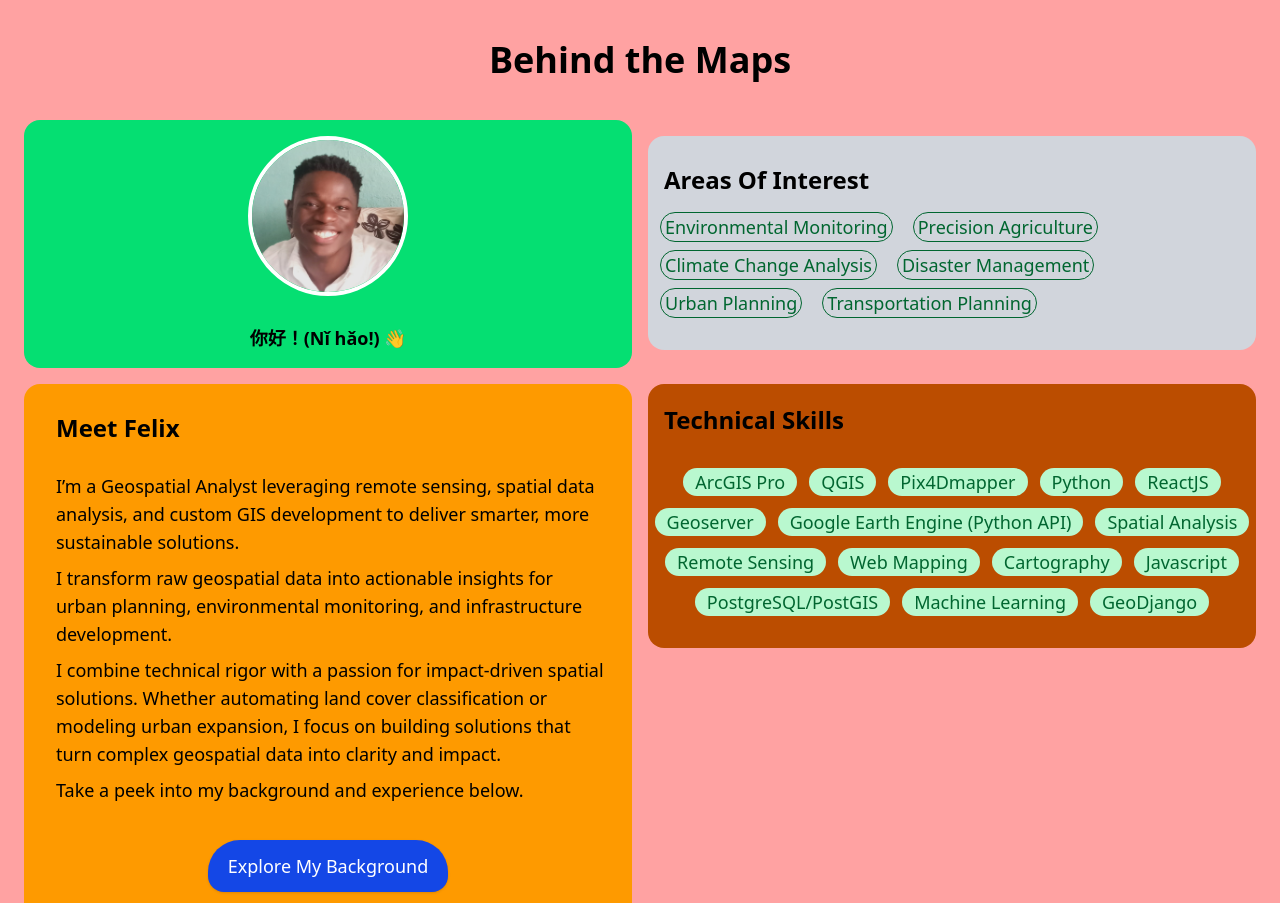
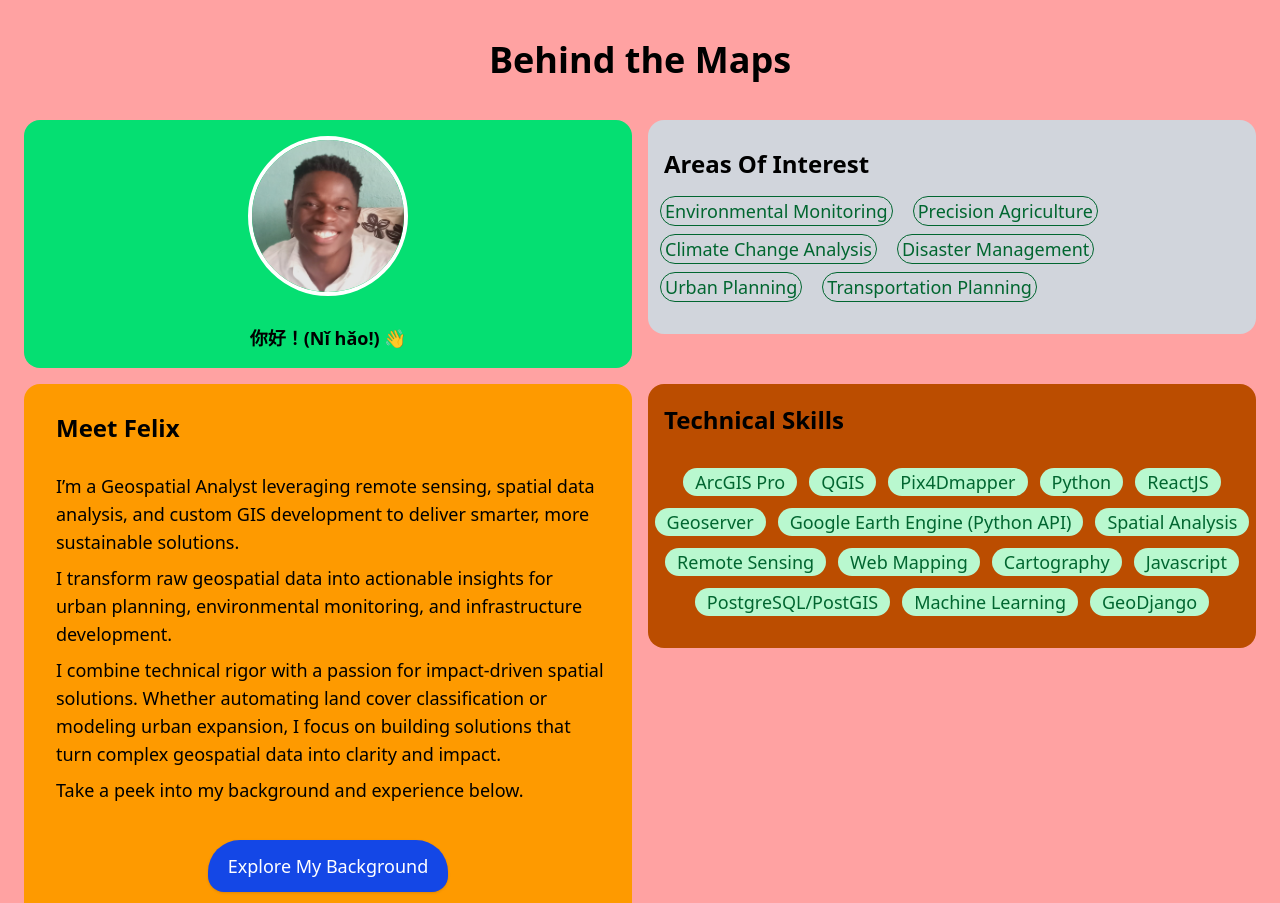
Before and after one commit to FelixOmollo/felix-portfolio, a React (Vite) app: page / in a window 1280 px wide. Shown: the part 840-1743 px from the top of the page. Built offline with nearby package versions, Linux system fonts and the light colour scheme.

Commit message:
Modify cv download link

```diff
--- a/src/components/About.jsx
+++ b/src/components/About.jsx
@@ -63,7 +63,7 @@ export default function About() {
         </div>
 
         {/* Areas of Interest */}
-        <div className="bg-gray-300 rounded-2xl sm:col-span-1 lg:col-span-3 mt-4 sm:mt-63 md:mt-67 lg:mt-4 sm:self-start sm:row-start-1 lg:row-start-1 sm:col-start-1 lg:col-start-4">
+        <div className="bg-gray-300 rounded-2xl sm:col-span-1 lg:col-span-3 mt-4 sm:mt-63 md:mt-67 lg:mt-0 sm:self-start sm:row-start-1 lg:row-start-1 sm:col-start-1 lg:col-start-4">
 
           <h1 className="text-xl md:text-2xl lg:text-2xl font-bold ml-2 md:ml-3 mt-3 md:mt-3 lg:mt-7 mb-4 text-left lg:ml-4">Areas Of Interest</h1>
 
--- a/src/components/Hero.jsx
+++ b/src/components/Hero.jsx
@@ -15,7 +15,7 @@ export default function Hero() {
         </div>
                                 {/* Buttons */}
         <div className="flex flex-col sm:flex-row items-center sm:justify-center sm:items-center gap-4 md:gap-20 md:mt-15 lg:gap-15 lg:mt-6 mt-6">
-            <a href="public\Felix_Odhiambo_GIS_CV.pdf" download className="bg-blue-700 text-white lg:text-xl md:text-2xl px-6 md:px-7 py-3 rounded-b-4xl rounded-t-2xl shadow hover:bg-amber-500 transition-transform duration-500 active:scale-102">Download CV</a>
+            <a href="/Felix_Odhiambo_GIS_CV.pdf" download className="bg-blue-700 text-white lg:text-xl md:text-2xl px-6 md:px-7 py-3 rounded-b-4xl rounded-t-2xl shadow hover:bg-amber-500 transition-transform duration-500 active:scale-102">Download CV</a>
             <a href="#projects" className="mt-6 inline-block bg-blue-700 text-white px-6 py-3 md:text-2xl lg:text-xl md:px-7 rounded-t-4xl rounded-b-2xl shadow hover:bg-amber-500 transition-transform duration-500 active:scale-102">Geospatial Portfolio</a>
         </div>
                                 {/* Scroll down */}
```
